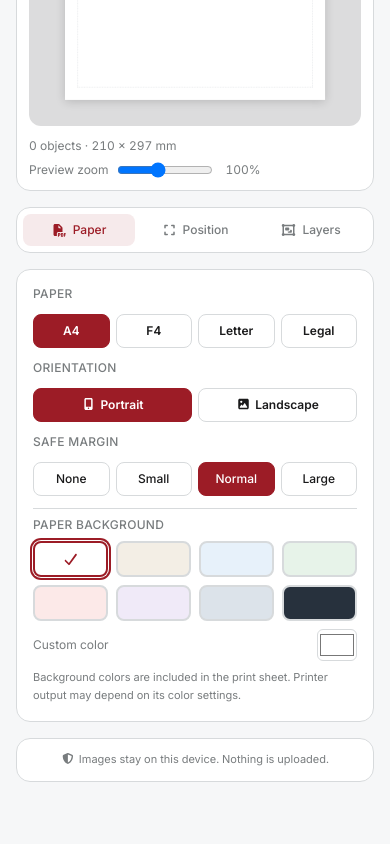
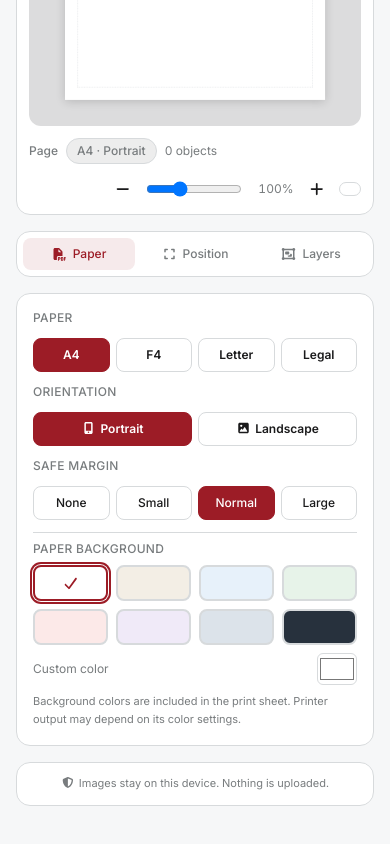
Before and after one commit to flessan/rekaluna-dev, a React (Vite) app: page /print in a window 390 px wide. Shown: the part 960-1804 px from the top of the page. Built offline with nearby package versions, Linux system fonts and the light colour scheme.

Commit message:
feat: add zoom controls and editor keyboard shortcuts

```diff
--- a/src/features/quickprint/QuickPrintPage.tsx
+++ b/src/features/quickprint/QuickPrintPage.tsx
@@ -436,6 +436,14 @@ export default function QuickPrintPage() {
   };
 
   const handlePointerUp = (event: ReactPointerEvent<HTMLDivElement>) => {
+    if (event.type === "pointercancel") {
+      marqueeRef.current = null;
+      dragRef.current = null;
+      setSelectionRect(null);
+      setGuides({ x: null, y: null });
+      setDropTargetId(null);
+      return;
+    }
     const marquee = marqueeRef.current;
     if (marquee && marquee.pointerId === event.pointerId) {
       const rect = artboardRef.current?.getBoundingClientRect();
@@ -822,6 +830,11 @@ export default function QuickPrintPage() {
       if (modifier && key === "z") { event.preventDefault(); if (event.shiftKey) redo(); else undo(); return; }
       if (modifier && key === "y") { event.preventDefault(); redo(); return; }
       if (modifier && key === "d" && selectedCount) { event.preventDefault(); duplicateSelected(); return; }
+      if (modifier && key === "]" && selectedCount) { event.preventDefault(); bringToFront(); return; }
+      if (modifier && key === "[" && selectedCount) { event.preventDefault(); sendToBack(); return; }
+      if (modifier && key === "0") { event.preventDefault(); setZoom(1); return; }
+      if (modifier && (key === "+" || key === "=")) { event.preventDefault(); setZoom((value) => clamp(value + 0.1, 0.5, 2)); return; }
+      if (modifier && key === "-") { event.preventDefault(); setZoom((value) => clamp(value - 0.1, 0.5, 2)); return; }
       if ((event.key === "Delete" || event.key === "Backspace") && selectedCount) { event.preventDefault(); deleteSelected(); return; }
       if (!selectedCount || !["ArrowUp", "ArrowDown", "ArrowLeft", "ArrowRight"].includes(event.key)) return;
       event.preventDefault();
@@ -838,7 +851,7 @@ export default function QuickPrintPage() {
     };
     window.addEventListener("keydown", onKeyDown);
     return () => window.removeEventListener("keydown", onKeyDown);
-  }, [commit, contextMenu, copySelection, deleteSelected, duplicateSelected, pasteSelection, paperHeight, paperWidth, precise, redo, selectedCount, selectedId, selectedIds, undo]);
+  }, [bringToFront, commit, contextMenu, copySelection, deleteSelected, duplicateSelected, pasteSelection, paperHeight, paperWidth, precise, redo, selectedCount, selectedId, selectedIds, sendToBack, undo]);
 
   const handleDrop = (event: ReactDragEvent<HTMLDivElement>) => {
     event.preventDefault();
@@ -1028,7 +1041,7 @@ export default function QuickPrintPage() {
               event.preventDefault();
               const element = (event.target as HTMLElement).closest("[data-object-id]") as HTMLElement | null;
               const objectId = element?.dataset.objectId ?? null;
-              if (objectId) { setSelectedId(objectId); setSelectedIds([objectId]); }
+              if (objectId) { setSelectedId(objectId); setSelectedIds([objectId]); setInspectorTab("position"); }
               const targetRect = element?.getBoundingClientRect();
               const keyboardContextMenu = event.clientX === 0 && event.clientY === 0;
               const anchorX = keyboardContextMenu && targetRect ? targetRect.left + targetRect.width / 2 : event.clientX;
@@ -1068,6 +1081,7 @@ export default function QuickPrintPage() {
                   if (!event.shiftKey) {
                     setSelectedId(null);
                     setSelectedIds([]);
+                    setInspectorTab("page");
                   }
                 }
               }}
@@ -1262,12 +1276,22 @@ export default function QuickPrintPage() {
             </div>
           )}
 
-          <div className="flex flex-wrap items-center justify-between gap-2 mt-3 text-xs text-muted no-print">
-            <span>{objectCount} {t("objectCount")} · {paperWidth} × {paperHeight} mm</span>
+          <div className="flex flex-wrap items-center justify-between gap-3 mt-3 text-xs text-muted no-print">
             <div className="flex items-center gap-2">
-              <span>{t("zoom")}</span>
-              <input aria-label={t("zoom")} type="range" min="0.75" max="1.35" step="0.05" value={zoom} onChange={(event) => setZoom(Number(event.target.value))} className="w-24" />
-              <span className="num w-10 text-right">{Math.round(zoom * 100)}%</span>
+              <span className="font-medium">{t("page")}</span>
+              <span className="chip">{prefs.paper} · {t(prefs.orientation)}</span>
+              <span>{objectCount} {t("objectCount")}</span>
+            </div>
+            <div className="flex items-center gap-2 ml-auto">
+              <button className="btn btn-ghost !p-1.5" aria-label={t("zoomOut")} title={t("zoomOut")} onClick={() => setZoom((value) => clamp(value - 0.1, 0.5, 2))}>
+                <Icon name="minus" />
+              </button>
+              <input aria-label={t("zoom")} type="range" min="0.5" max="2" step="0.05" value={zoom} onChange={(event) => setZoom(Number(event.target.value))} className="w-24 md:w-32" />
+              <span className="num w-11 text-right">{Math.round(zoom * 100)}%</span>
+              <button className="btn btn-ghost !p-1.5" aria-label={t("zoomIn")} title={t("zoomIn")} onClick={() => setZoom((value) => clamp(value + 0.1, 0.5, 2))}>
+                <Icon name="plus" />
+              </button>
+              <button className="btn btn-secondary !px-2.5 !py-1.5 text-xs" onClick={() => setZoom(1)}>{t("zoomFit")}</button>
             </div>
           </div>
         </section>
```
